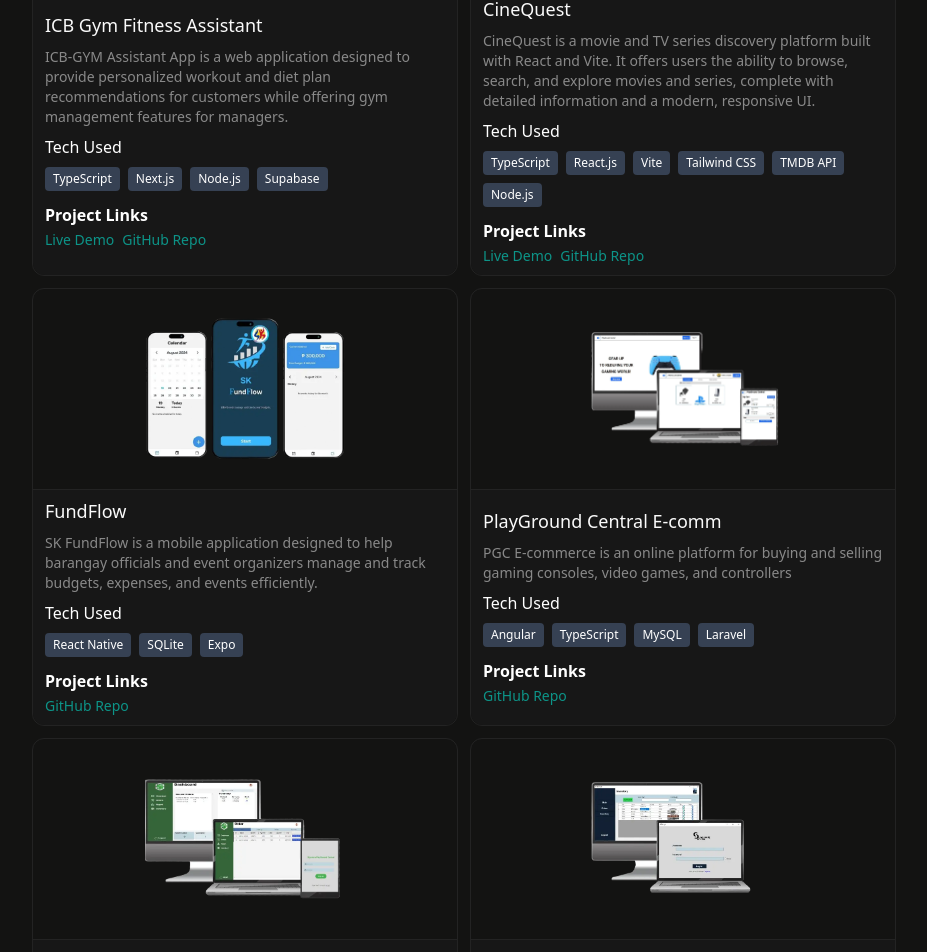
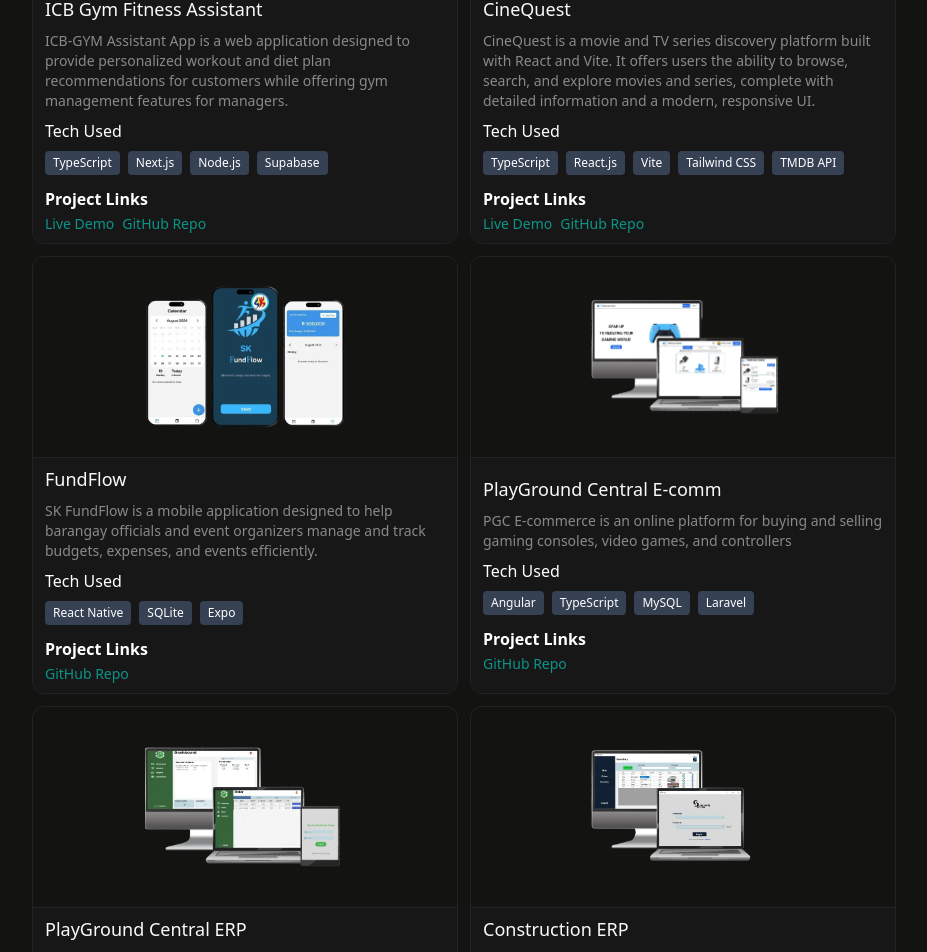
Before and after one commit to nhrl/Portfolio, a React (Vite) app: page / in a window 1280 px wide. Shown: the part 1180-2132 px from the top of the page, without its empty margins (176-1103 px from the left). Built offline with nearby package versions, Linux system fonts and the light colour scheme.

Commit message:
Update works.tsx

```diff
--- a/src/pages/works.tsx
+++ b/src/pages/works.tsx
@@ -33,8 +33,7 @@ const projects = [
       { svg:Supabase, name: "React.js" },
       { svg:Supabase, name: "Vite" },
       { svg:Supabase, name: "Tailwind CSS" },
-      { svg:Supabase, name: "TMDB API" },
-      { svg:Supabase, name: "Node.js" }
+      { svg:Supabase, name: "TMDB API" }
     ],
     links: [
       { web: "https://cine-quest-seven.vercel.app/", github: "https://github.com/nhrl/CineQuest.git" }
```
